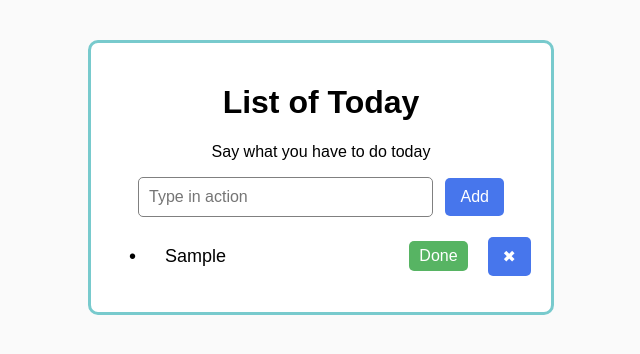
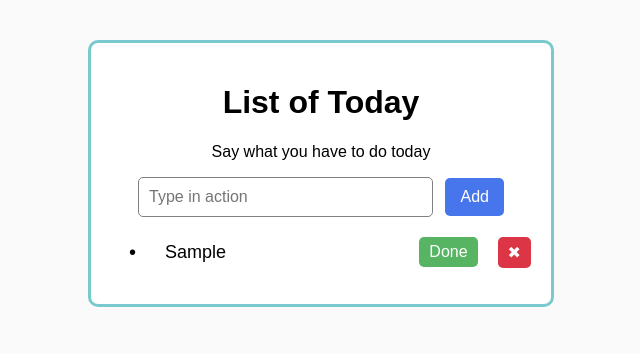
Before and after one commit to newbeqa/to-do2, a plain HTML site: page index.html in a window 1280 px wide. Both pictures are taken after typing "Sample" into the empty fields and a click on the button "Add". Shown: the whole page, without its empty margins (319-959 px from the left). Drawn offline with Linux system fonts and the light colour scheme.

Commit message:
Update index.css

```diff
--- a/index.css
+++ b/index.css
@@ -1,4 +1,3 @@
-/* === list.css (replace whole file) === */
 body {
     font-family: Arial, sans-serif;
     background-color: #fafafa;
@@ -46,39 +45,31 @@ button:hover {
 ul {
     margin-top: 20px;
     padding-left: 18px;
-    /* keep some left space */
     text-align: left;
 }
 
-/* Make li a flex row with left "bullet" created by ::before */
 li {
     display: flex;
     align-items: center;
     gap: 12px;
-    /* space between bullet/text and the button */
     font-size: 18px;
     margin: 10px 0;
     list-style: none;
-    /* hide default marker */
     position: relative;
-    /* smooth transitions for color & decoration */
     transition: color 0.35s ease;
 }
 
-/* custom bullet */
 li::before {
     content: "•";
     font-size: 20px;
     line-height: 1;
     color: black;
     margin-right: 6px;
-    /* keep bullet left aligned */
     width: 18px;
     text-align: left;
     display: inline-block;
 }
 
-/* ensure text spans take remaining space so button stays right */
 li span {
     flex: 1 1 auto;
     display: inline-block;
@@ -86,7 +77,7 @@ li span {
     transition: color 0.35s ease, text-decoration-color 0.35s ease;
 }
 
-/* Done button inside the list */
+/* Done button */
 .doneBtn {
     background-color: rgb(87, 180, 99);
     color: white;
@@ -102,21 +93,35 @@ li span {
     transform: translateY(-1px);
 }
 
-/* When item is marked done */
+/* Delete button */
+.deleteBtn {
+    background-color: rgb(220, 53, 69);
+    color: white;
+    border: none;
+    padding: 6px 10px;
+    border-radius: 5px;
+    cursor: pointer;
+    transition: opacity 0.15s, transform 0.12s;
+}
+
+.deleteBtn:hover {
+    opacity: 0.85;
+    transform: translateY(-1px);
+}
+
+/* Done style */
 li.done span {
     text-decoration: line-through;
     text-decoration-thickness: 2px;
     text-decoration-color: rgba(0, 0, 0, 0.35);
-    /* subtle line color */
     color: gray;
 }
 
-/* make the bullet also turn gray when done */
 li.done::before {
     color: gray;
 }
 
-/* Optional: smaller spacing on small screens */
+/* Responsive */
 @media (max-width: 480px) {
     .all {
         width: 94%;
@@ -133,7 +138,7 @@ li.done::before {
     }
 }
 
-/* --- Drag & Drop styles --- */
+/* Drag & Drop */
 li.dragging {
     opacity: 0.5;
     transform: scale(0.98);
```
